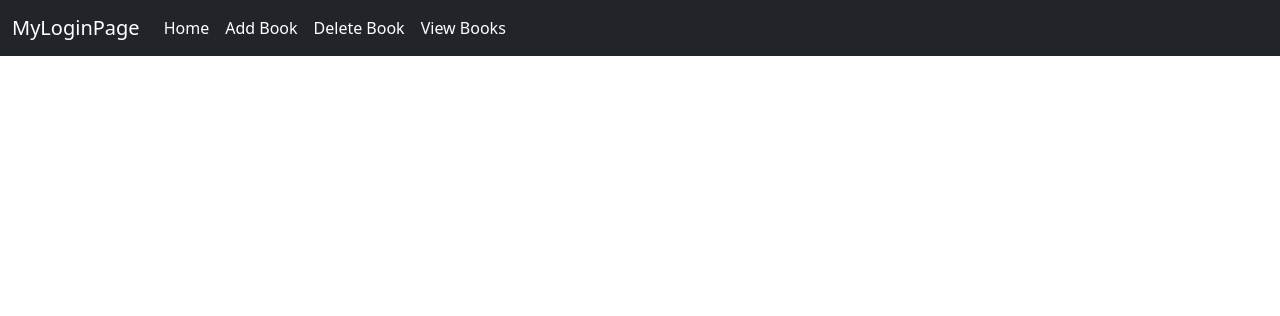
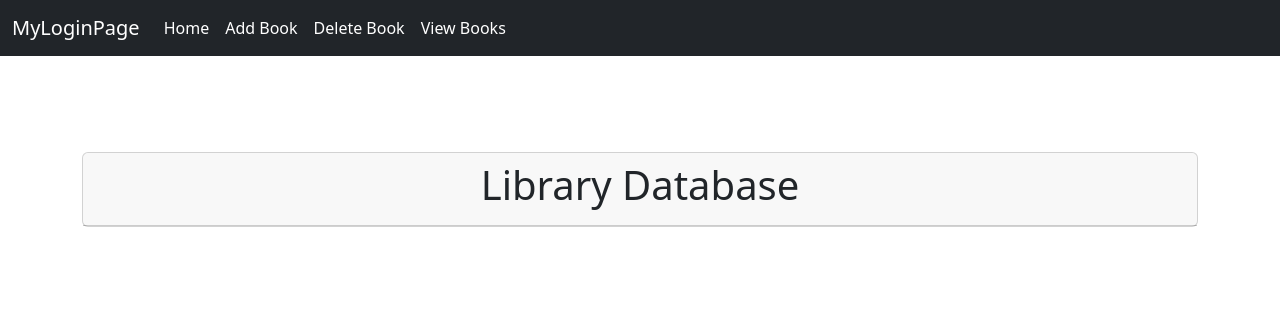
Before and after one commit to SohamDeshmukh1/Library-Managment-System, a PHP site: page /Books/view.php in a window 1280 px wide. Shown: the top 316 px of the page. Run offline with PHP 8.4, Linux system fonts and the light colour scheme.

Commit message:
Minor UI Updates

```diff
--- a/Books/view.php
+++ b/Books/view.php
@@ -6,11 +6,23 @@
     <meta name="viewport" content="width=device-width, initial-scale=1">
     <title>View Info</title>
     <link href="https://cdn.jsdelivr.net/npm/bootstrap@5.3.2/dist/css/bootstrap.min.css" rel="stylesheet" integrity="sha384-T3c6CoIi6uLrA9TneNEoa7RxnatzjcDSCmG1MXxSR1GAsXEV/Dwwykc2MPK8M2HN" crossorigin="anonymous">
+    <script src="https://cdn.jsdelivr.net/npm/bootstrap@5.3.2/dist/js/bootstrap.bundle.min.js" integrity="sha384-C6RzsynM9kWDrMNeT87bh95OGNyZPhcTNXj1NW7RuBCsyN/o0jlpcV8Qyq46cDfL" crossorigin="anonymous"></script>
 
   </head>
     <body>
 
+        <div class="container">
+          <div class="row mt-5">
+            <div class="col">
+              <div class="card mt-5">
+                <div class="card-header">
+                  <h2 class="display-6 text-center">Library Database</h2>
+                </div>
+              </div>
+            </div>
 
+          </div>
+        </div>
 
 
     </body>
--- a/index.php
+++ b/index.php
@@ -6,6 +6,7 @@
     <meta name="viewport" content="width=device-width, initial-scale=1.0">
     <title>Welcome To Library Managment</title>
     <link href="https://cdn.jsdelivr.net/npm/bootstrap@5.3.2/dist/css/bootstrap.min.css" rel="stylesheet" integrity="sha384-T3c6CoIi6uLrA9TneNEoa7RxnatzjcDSCmG1MXxSR1GAsXEV/Dwwykc2MPK8M2HN" crossorigin="anonymous">
+    <script src="https://cdn.jsdelivr.net/npm/bootstrap@5.3.2/dist/js/bootstrap.bundle.min.js" integrity="sha384-C6RzsynM9kWDrMNeT87bh95OGNyZPhcTNXj1NW7RuBCsyN/o0jlpcV8Qyq46cDfL" crossorigin="anonymous"></script>
 </head>
 <body">
 
--- a/login.php
+++ b/login.php
@@ -31,6 +31,7 @@ if ($_SERVER["REQUEST_METHOD"] == "POST") {
     <meta charset="utf-8">
     <meta name="viewport" content="width=device-width, initial-scale=1">
     <link href="https://cdn.jsdelivr.net/npm/bootstrap@5.3.2/dist/css/bootstrap.min.css" rel="stylesheet" integrity="sha384-T3c6CoIi6uLrA9TneNEoa7RxnatzjcDSCmG1MXxSR1GAsXEV/Dwwykc2MPK8M2HN" crossorigin="anonymous">
+    <script src="https://cdn.jsdelivr.net/npm/bootstrap@5.3.2/dist/js/bootstrap.bundle.min.js" integrity="sha384-C6RzsynM9kWDrMNeT87bh95OGNyZPhcTNXj1NW7RuBCsyN/o0jlpcV8Qyq46cDfL" crossorigin="anonymous"></script>
 </head>
 <body>
 <?php require 'Components/_nav.php'; ?>
--- a/signup.php
+++ b/signup.php
@@ -40,6 +40,7 @@ if ($_SERVER["REQUEST_METHOD"] == "POST") {
     <meta charset="utf-8">
     <meta name="viewport" content="width=device-width, initial-scale=1">
     <link href="https://cdn.jsdelivr.net/npm/bootstrap@5.3.2/dist/css/bootstrap.min.css" rel="stylesheet" integrity="sha384-T3c6CoIi6uLrA9TneNEoa7RxnatzjcDSCmG1MXxSR1GAsXEV/Dwwykc2MPK8M2HN" crossorigin="anonymous">
+    <script src="https://cdn.jsdelivr.net/npm/bootstrap@5.3.2/dist/js/bootstrap.bundle.min.js" integrity="sha384-C6RzsynM9kWDrMNeT87bh95OGNyZPhcTNXj1NW7RuBCsyN/o0jlpcV8Qyq46cDfL" crossorigin="anonymous"></script>
 </head>
 <body>
 
```
